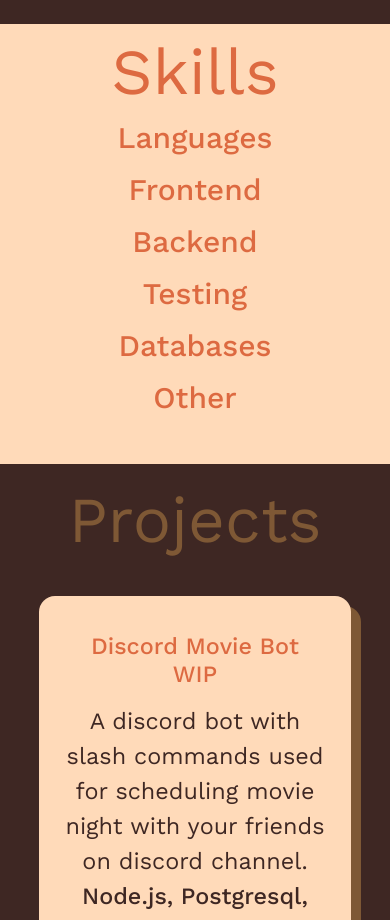
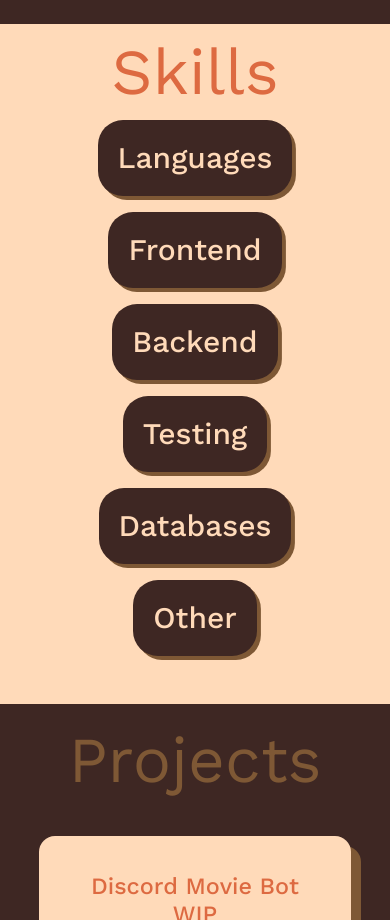
Before and after one commit to lauraantunez024/themeforest-mamey-template, a Next.js app: page / in a window 390 px wide. Shown: the part 960-1880 px from the top of the page. Built offline with nearby package versions, Linux system fonts and the light colour scheme.

Commit message:
chonky skill buttons

```diff
--- a/src/app/components/SkillBlock.jsx
+++ b/src/app/components/SkillBlock.jsx
@@ -30,7 +30,7 @@ export default function SkillBlock({ type, skillSet }) {
       {isMobile ? (
         <button
           type="button"
-          class="skills-title"
+          class="skills-title animation text-accent bg-primary p-5"
           onClick={showSkills}
         >
           {" "}
--- a/src/app/globals.css
+++ b/src/app/globals.css
@@ -212,16 +212,6 @@ img {
 
 }
 
-.skills-title {
-  display: none;
-  margin-bottom: -15%;
-  padding: 0;
-  margin: 0;
-  text-align: center;
-
-}
-
-
 @media screen and (max-width: 40rem) {
   body {
     overflow-y: none;
@@ -260,6 +250,10 @@ img {
   .skills-title {
     display: inline;
     left: 50%;
+    box-shadow: #7e5835 1vw 1vw;
+    border-radius: 25px;
+
+
   }
   .popover {
     left : 25%;
```
